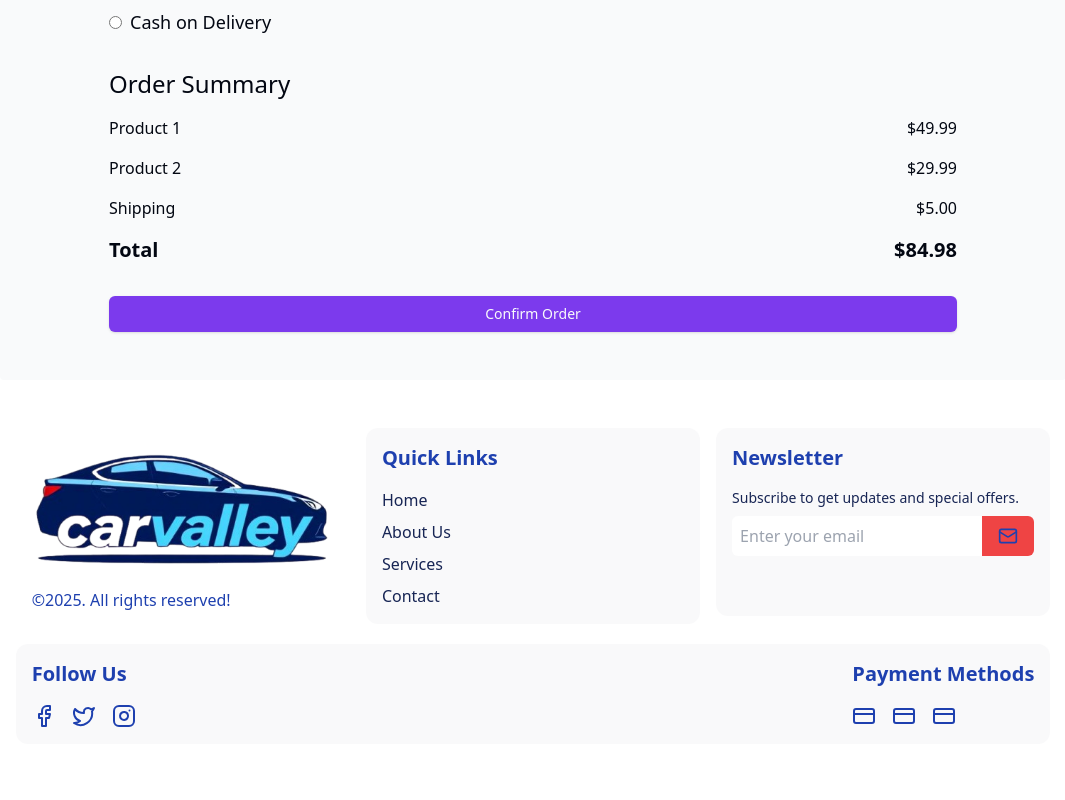
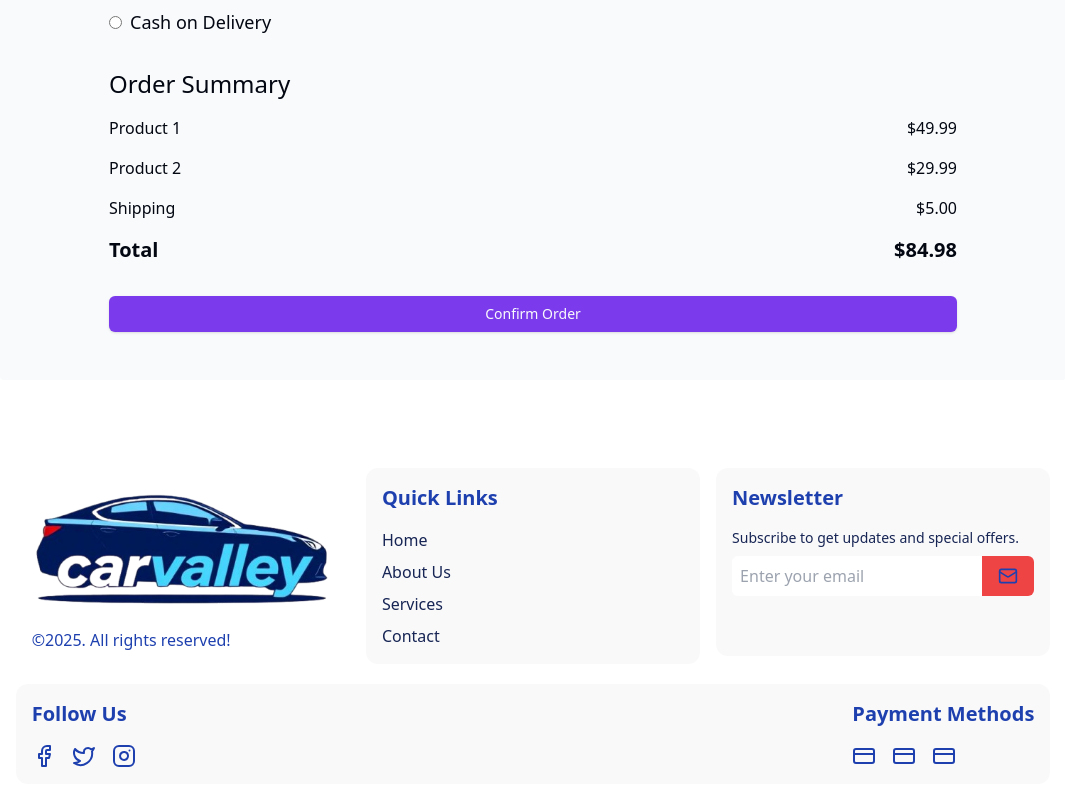
Before and after one commit to alamshuvo/Car-project-client, a React (Vite) app: page /checkout in a window 1280 px wide. Shown: the part 502-1302 px from the top of the page, without its empty margins (107-1172 px from the left). Before the commit the page ends 1262 px from the top, so only its background shows below. Built offline with nearby package versions, Linux system fonts and the light colour scheme.

Commit message:
Added product details page in admin page and made user page dynamic also product update from admin is functional

```diff
--- a/src/components/Footer/Footer.tsx
+++ b/src/components/Footer/Footer.tsx
@@ -4,7 +4,7 @@ import { Link } from "react-router-dom";
 
 const Footer = () => {
     return (
-        <div className="flex flex-col flex-1 gap-4 p-4 pt-0 text-blue-800">
+        <div className="flex flex-col flex-1 gap-4 p-4 pt-0 mt-10 text-blue-800">
             {/* Footer Grid */}
             <div className="grid gap-4 auto-rows-min md:grid-cols-3">
                 {/* Column 1: Company Info */}
--- a/src/pages/ProductDetails.tsx
+++ b/src/pages/ProductDetails.tsx
@@ -49,7 +49,7 @@ const ProductDetails = () => {
     if (isLoading) return 'Loading...';
     if (!productData) return 'Loading...';
     return (
-        <div className="w-full bg-gray-50">
+        <div className="w-full rounded-xl bg-gray-50">
             {/* Product/Service Details */}
             <div className="flex gap-12 px-6 py-12 mx-auto ">
                 {/* Images Column */}
@@ -98,6 +98,7 @@ const ProductDetails = () => {
                         </div>
                     </div>
 
+                    <div className="flex items-center justify-between">
                         {/* Quantity Control */}
                         <div className="flex items-center space-x-4">
                             <button
@@ -111,6 +112,10 @@ const ProductDetails = () => {
                                 onClick={handleIncrement}>
                                 +
                             </button>
+                        </div>
+                        <p className='pr-2 text-3xl font-bold'>
+                            ${productData.price}
+                        </p>
                     </div>
 
 
```
Lines whose indentation alone changed are shown as unchanged.
